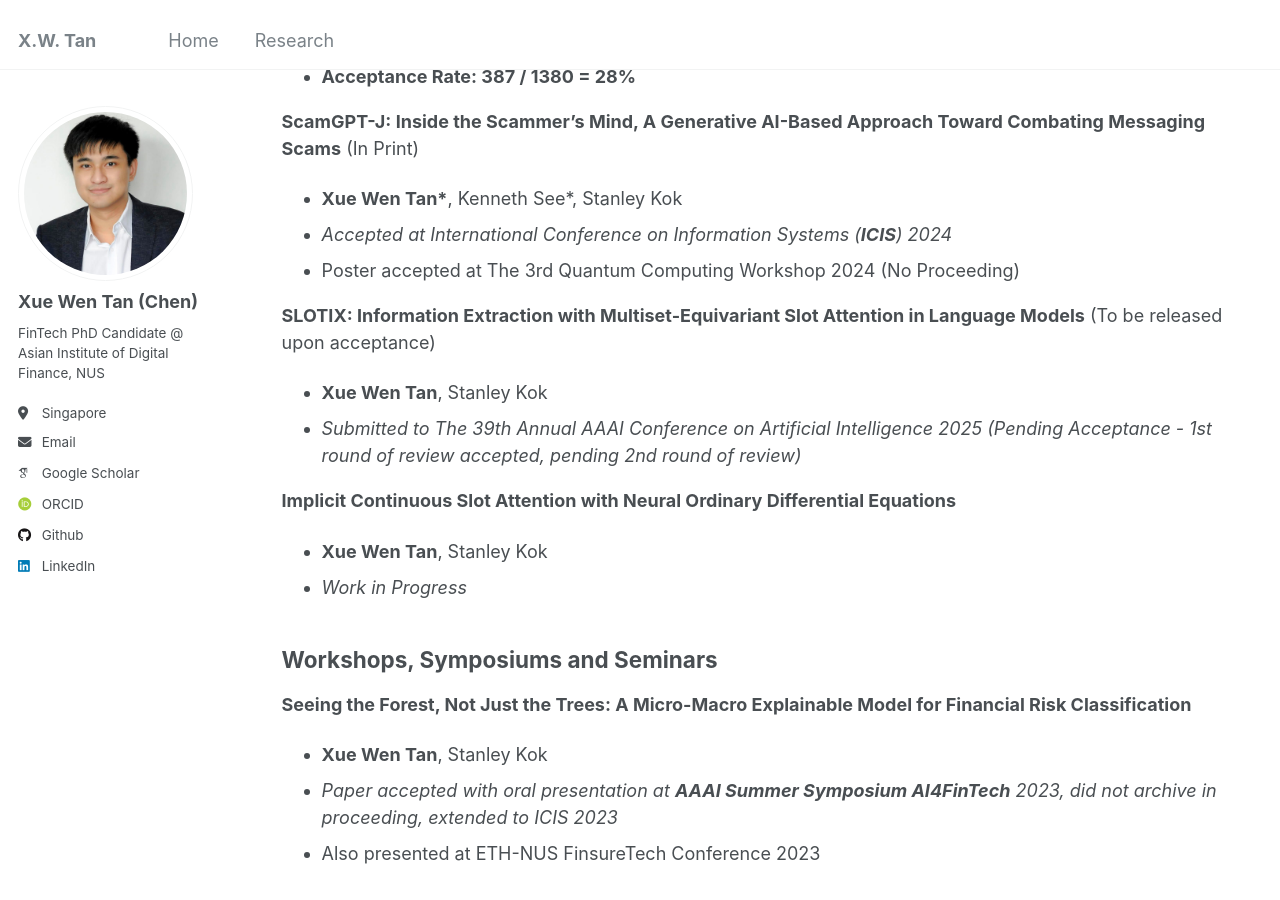
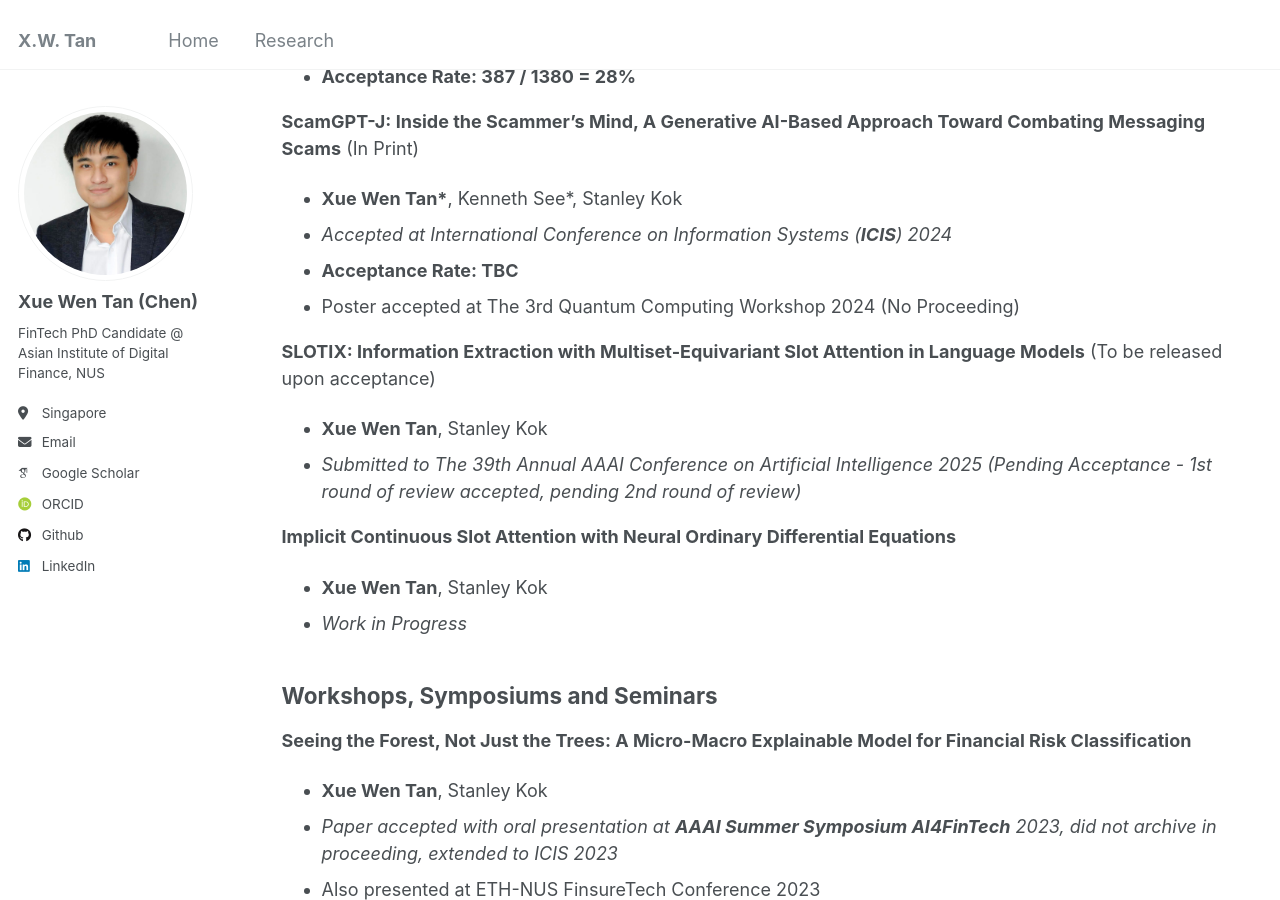
Before and after one commit to Chen-XueWen/Chen-XueWen.github.io, a Jekyll site: the page built from _pages/publications.md, in a window 1280 px wide and 900 px high, scrolled down 428 px. Built offline with Jekyll 4.4.1, drawn with Linux system fonts in a browser that asks for light colours; some web fonts are replaced.

Commit message:
Update publications.md

```diff
--- a/_pages/publications.md
+++ b/_pages/publications.md
@@ -11,11 +11,12 @@ My current research mainly focus on Natural Language Processing, specifically on
 **Explainable Risk Classification in Financial Reports** [[pdf]](https://arxiv.org/abs/2405.01881)[[video]](https://aisel.aisnet.org/icis2023/blockchain/blockchain/3/)
   - **Xue Wen Tan**, Stanley Kok
   - *Accepted at International Conference on Information Systems (**ICIS**) 2023*
-  -  **Acceptance Rate: 387 / 1380 = 28%**
+  - **Acceptance Rate: 387 / 1380 = 28%**
 
 **ScamGPT-J: Inside the Scammer’s Mind, A Generative AI-Based Approach Toward Combating Messaging Scams** (In Print)
   - **Xue Wen Tan\***, Kenneth See\*, Stanley Kok
   - *Accepted at International Conference on Information Systems (**ICIS**) 2024*
+  - **Acceptance Rate: TBC**
   - Poster accepted at The 3rd Quantum Computing Workshop 2024 (No Proceeding)
 
 **SLOTIX: Information Extraction with Multiset-Equivariant Slot Attention in Language Models** (To be released upon acceptance)
```
